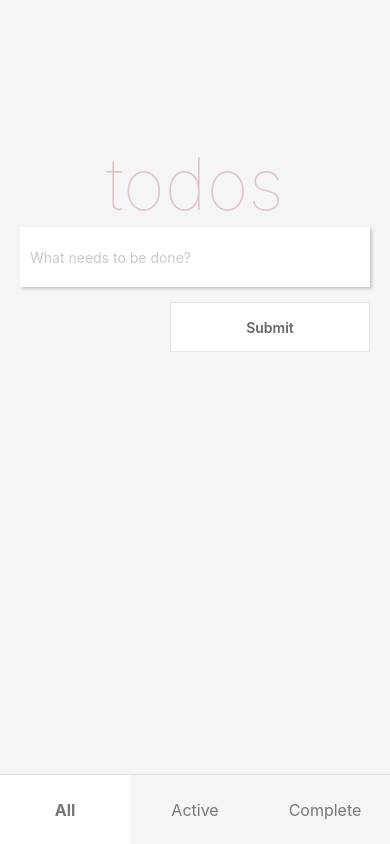
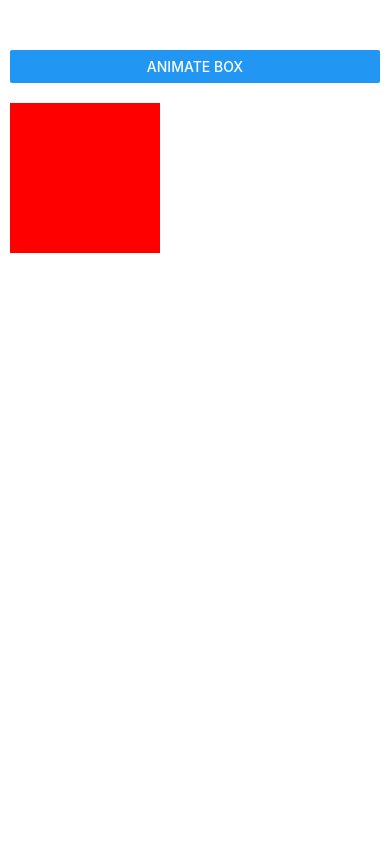
Before and after one commit to Jeontaeyun/react-native-todo, a React Native app: screen / in a window 390 px wide. Built offline with nearby package versions, Linux system fonts and the light colour scheme.

Commit message:
feature : setting react native

```diff
--- a/src/App.js
+++ b/src/App.js
@@ -1,10 +1,10 @@
 import React from 'react';
-import { View, ScrollView, StyleSheet } from 'react-native';
-import Heading from './components/Heading';
-import InputText from './components/TextInput';
-import Button from './components/Button';
-import TodoList from './container/TodoList';
-import TabBar from './container/TabBar';
+import {
+	StyleSheet,
+	View,
+	Animated,
+	Button
+} from "react-native";
 /**
  * ScrollView는 플랫폼을 감싸는 것으로 스크롤이 가능한 View 컴포넌트 입니다.
  * keyboardShouldPersistTaps속성은 키보드각 열리 있으면 닫아서 UI가 onPress이벤트를 모두 처리하게 합니다.
@@ -16,84 +16,42 @@ import TabBar from './container/TabBar';
 let todoIndex = 0;
 
 class App extends React.Component {
-	constructor() {
-		super();
-		this.state = {
-			inputValue: '',
-			todos: [],
-			type: 'All'
-		};
+	//marginTop이라는 클래스 속성을 만들고 애니메이션 효과를 만들고, 시작 값을 전달(20)
+	marginTop = new Animated.Value(20);
+
+	animate = () => {
+			Animated.timing(
+				 this.marginTop,
+				{
+					toValue: 200,
+					duration: 500
+				}
+			).start();
 	}
-	inputChange = (inputValue) => {
-		this.setState({ inputValue });
-	};
-	submitTodo = () => {
-		if (this.state.inputValue.match(/^\s*$/)) {
-			return null;
-		}
-		const todo = {
-			title: this.state.inputValue,
-			todoIndex,
-			complete: false
-		};
-		todoIndex++;
-		const todos = [ ...this.state.todos, todo ];
-		this.setState({ todos, inputValue: '' }, () => {
-			/**
-			 * setState 뒤에 상태 설정이ㅣ 완료되면 콜백 함수를 전달하는 옵션이 있다.
-			 * 이 기능을 기억해 둡시다.
-			 */
-			console.log('State: ', this.state);
-		});
-	};
-	deleteTodo = (index) => {
-		let { todos } = this.state;
-		todos = todos.filter((todo) => todo.todoIndex !== index);
-		this.setState({ todos });
-	};
-	toggleComplete = (index) => {
-		let { todos } = this.state;
-		todos.forEach((todo) => {
-			if (todo.todoIndex === index) {
-				todo.complete = !todo.complete;
-			}
-		});
-		this.setState({ todos });
-	};
-	setType = (type) => {
-		this.setState({ type });
-	};
-
-	render() {
-		const { inputValue, todos, type } = this.state;
-		return (
-			<View style={styles.container}>
-				<ScrollView keyboardShouldPersistTaps="always" style={styles.content}>
-					<Heading />
-					<InputText inputValue={inputValue} inputChange={(text) => this.inputChange(text)} />
-					<TodoList
-						todos={todos}
-						type={type}
-						deleteTodo={this.deleteTodo}
-						toggleComplete={this.toggleComplete}
-					/>
-					<Button submitTodo={this.submitTodo} />
-				</ScrollView>
-				<TabBar type={type} setType={this.setType} />
+	render(){
+		return(<View style={styles.container}>
+				<Button
+						title = "Animate Box"
+						onPress={this.animate}
+				/>
+				<Animated.View style={[styles.box, {marginTop : this.marginTop }]} />
 			</View>
-		);
+		)
 	}
 }
 
-const styles = StyleSheet.create({
+const styles= StyleSheet.create({
 	container: {
 		flex: 1,
-		backgroundColor: '#f5f5f5'
+		padding: 10,
+		paddingTop: 50
 	},
-	content: {
-		flex: 1,
-		paddingTop: 60
+	box: {
+		width: 150,
+		height: 150,
+		backgroundColor: "red"
 	}
 });
 
+
 export default App;
```
Also changed, not shown: metro.config.js (+8 -8 lines), package.json (indentation only), 1 other file (tests, documents, lock files or other folders).
